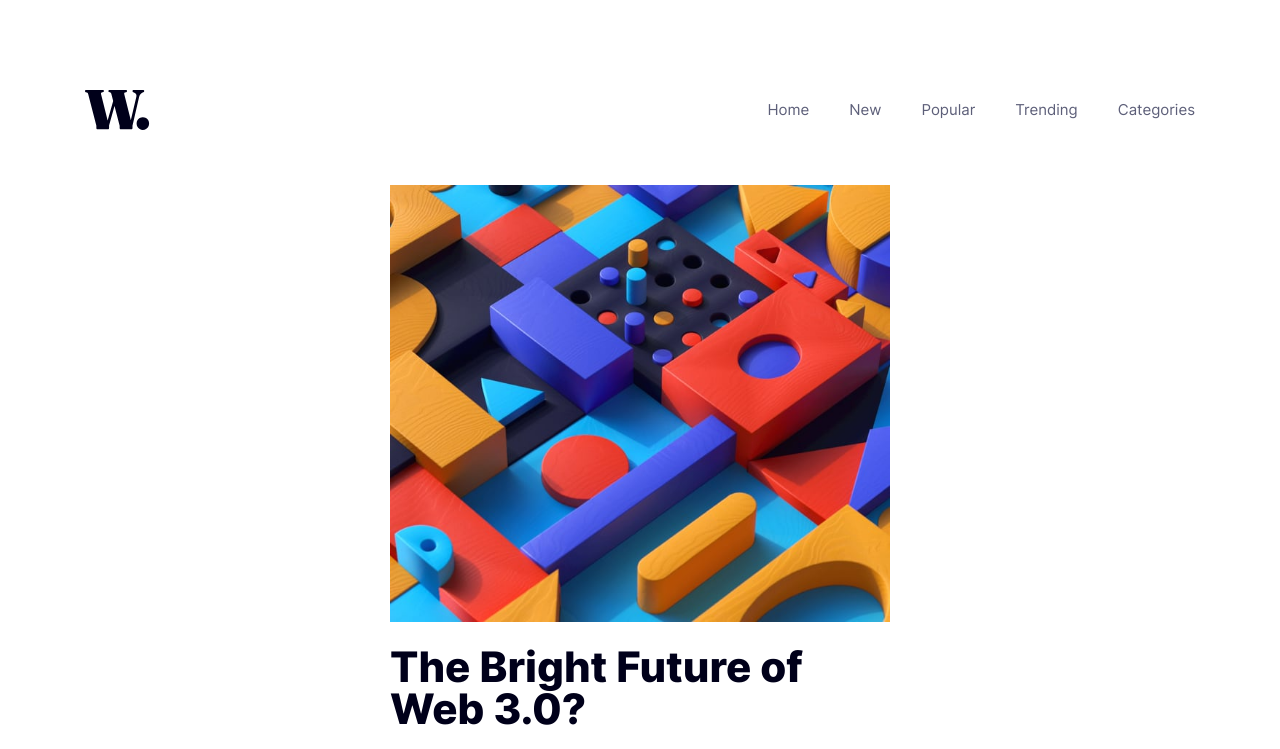
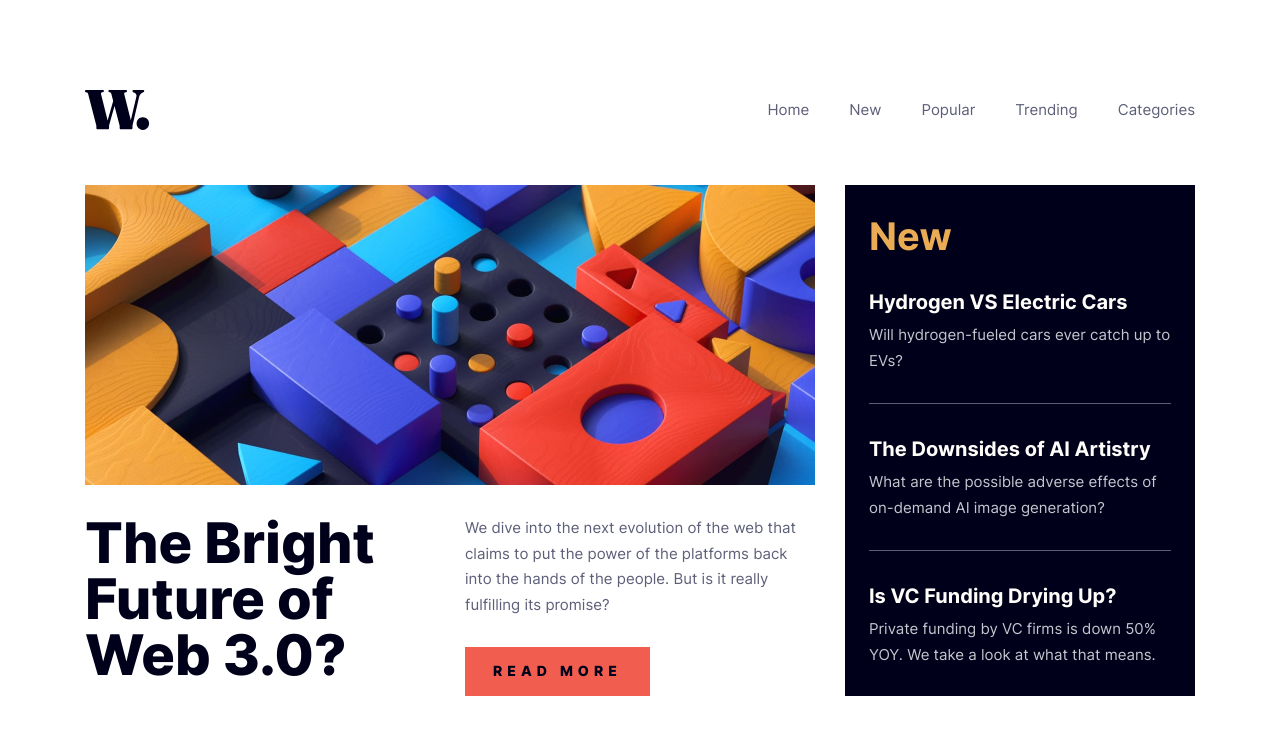
Before and after one commit to VenusY/frontend-mentor-news-homepage, a React app: page / in a window 1280 px wide. Shown: the top 749 px of the page. Built offline with nearby package versions, Linux system fonts and the light colour scheme.

Commit message:
Add large screen layout for main article and new articles section

```diff
--- a/src/styles/scss/App.scss
+++ b/src/styles/scss/App.scss
@@ -30,4 +30,14 @@ body {
     max-width: 1110px;
     margin-inline: auto;
   }
+
+  .articles-section {
+    padding: 0 0 130px 0;
+
+    &__container {
+      display: flex;
+      justify-content: space-between;
+      margin-bottom: u.rem(72);
+    }
+  }
 }
--- a/src/styles/scss/MainArticle.scss
+++ b/src/styles/scss/MainArticle.scss
@@ -44,7 +44,7 @@
     line-height: 1.2;
     transition-property: color, background;
     transition-duration: 150ms;
-    transition-timing-function: ease-in-out;
+    transition-timing-function: linear;
 
     &:hover,
     &:focus-visible {
@@ -61,3 +61,46 @@
     }
   }
 }
+
+@media screen and (min-width: 1180px) {
+  .main-article {
+    width: 730px;
+    max-width: unset;
+    margin: 0;
+
+    &__hero-image {
+      &--desktop {
+        display: block;
+        width: 100%;
+        margin-bottom: u.rem(30);
+      }
+
+      &--mobile {
+        display: none;
+      }
+    }
+
+    &__bottom-section {
+      display: flex;
+      gap: 30px;
+    }
+
+    &__heading {
+      width: 100%;
+      margin-bottom: 0;
+      font-size: u.rem(56);
+    }
+
+    &__container {
+      width: 100%;
+    }
+
+    &__description {
+      margin-bottom: u.rem(30);
+    }
+
+    &__button {
+      margin-bottom: 0;
+    }
+  }
+}
--- a/src/styles/scss/NewArticles.scss
+++ b/src/styles/scss/NewArticles.scss
@@ -46,3 +46,16 @@
     line-height: 1.7;
   }
 }
+
+@media screen and (min-width: 1180px) {
+  .new-articles {
+    width: 350px;
+    max-width: unset;
+    padding: 32px 24px 28px 24px;
+    margin: 0;
+
+    &__main-heading {
+      font-size: u.rem(38);
+    }
+  }
+}
```
